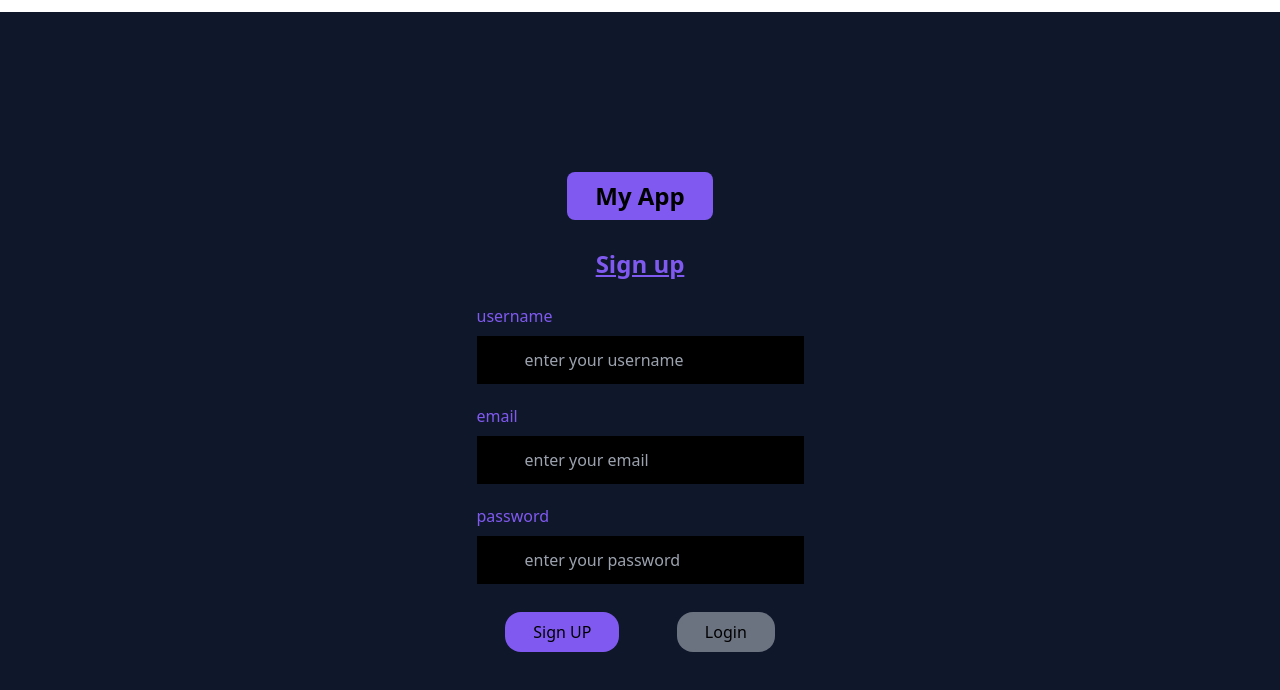
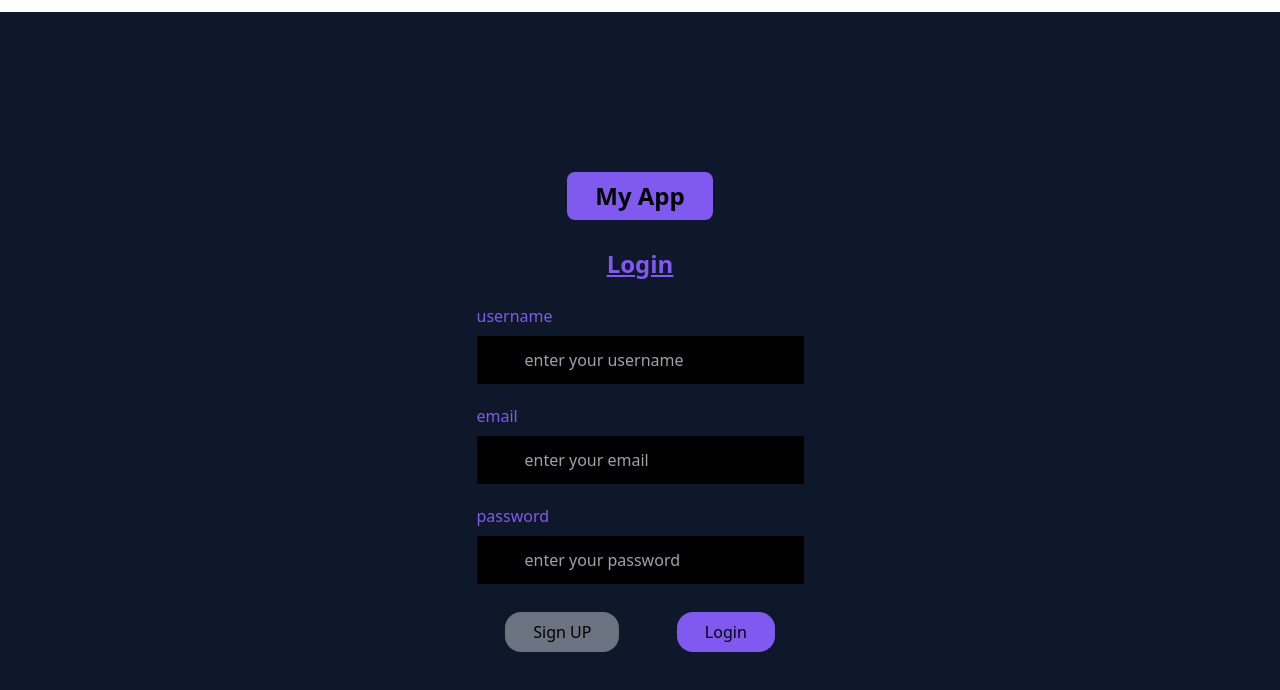
Before and after one commit to raflydjanas/social-app, a React (Vite) app: page / in a window 1280 px wide. Shown: the top 690 px of the page. Built offline with nearby package versions, Linux system fonts and the light colour scheme.

Commit message:
membuat tombol dinamik

```diff
--- a/src/components/Login.jsx
+++ b/src/components/Login.jsx
@@ -1,7 +1,7 @@
 import { useState } from "react";
 
 export default function Login() {
-    const [action, setAction] = useState('Sign up')
+    const [action, setAction] = useState('Login')
 
     return (
     <>
@@ -22,8 +22,8 @@ export default function Login() {
                 <input type="password" placeholder="enter your password" className="py-3 px-12 bg-black text-font"/>
             </div>
             <div className="mt-7 flex items-center justify-around">
-                <button className={ action === 'Login' ? 'bg-gray-500 py-2 px-7 rounded-2xl' : 'bg-purple py-2 px-7 rounded-2xl' } > Sign UP </button>
-                <button className={ action === 'Sign up' ? 'bg-gray-500 py-2 px-7 rounded-2xl' : 'bg-purple py-2 px-7 rounded-2xl' } > Login </button>
+                <button className={ action === 'Login' ? 'bg-gray-500 py-2 px-7 rounded-2xl' : 'bg-purple py-2 px-7 rounded-2xl' } onClick={() => {setAction('Sign up')}}> Sign UP </button>
+                <button className={ action === 'Sign up' ? 'bg-gray-500 py-2 px-7 rounded-2xl' : 'bg-purple py-2 px-7 rounded-2xl' } onClick={() => {setAction('Login')}}> Login </button>
             </div>
         </div>
       </form>
```
